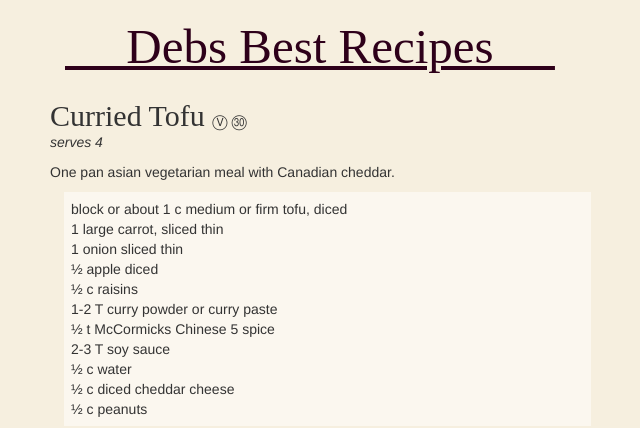
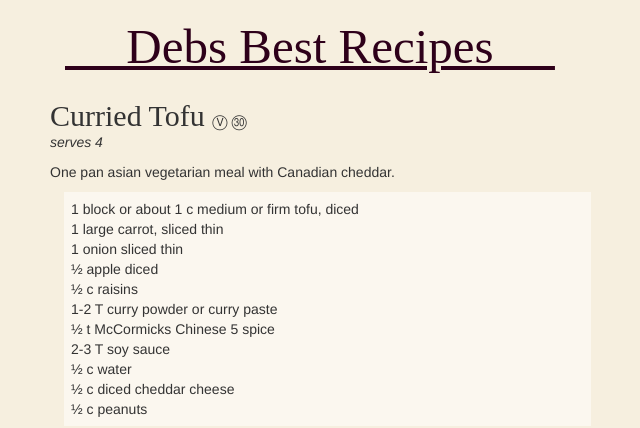
Before and after one commit to JonahBraun/debs-recipes, a Jekyll site: the page built from _posts/2005-06-01-curried-tofu.md, in a window 1280 px wide. Shown: the top 428 px of the page, without its empty margins (5-645 px from the left). Built offline with Jekyll 4.4.1, drawn with Linux system fonts in a browser that asks for light colours; nearby versions of some CDN libraries; some web fonts are replaced; Markdown is read by kramdown in place of the engine named in the settings.

Commit message:
Update 2005-06-01-curried-tofu.md

```diff
--- a/_posts/2005-06-01-curried-tofu.md
+++ b/_posts/2005-06-01-curried-tofu.md
@@ -7,7 +7,7 @@ serves: 4
 ---
 One pan asian vegetarian meal with Canadian cheddar.
 
-- block or about 1 c medium or firm tofu, diced
+- 1 block or about 1 c medium or firm tofu, diced
 - 1 large carrot, sliced thin
 - 1 onion sliced thin
 - ½ apple diced
```
